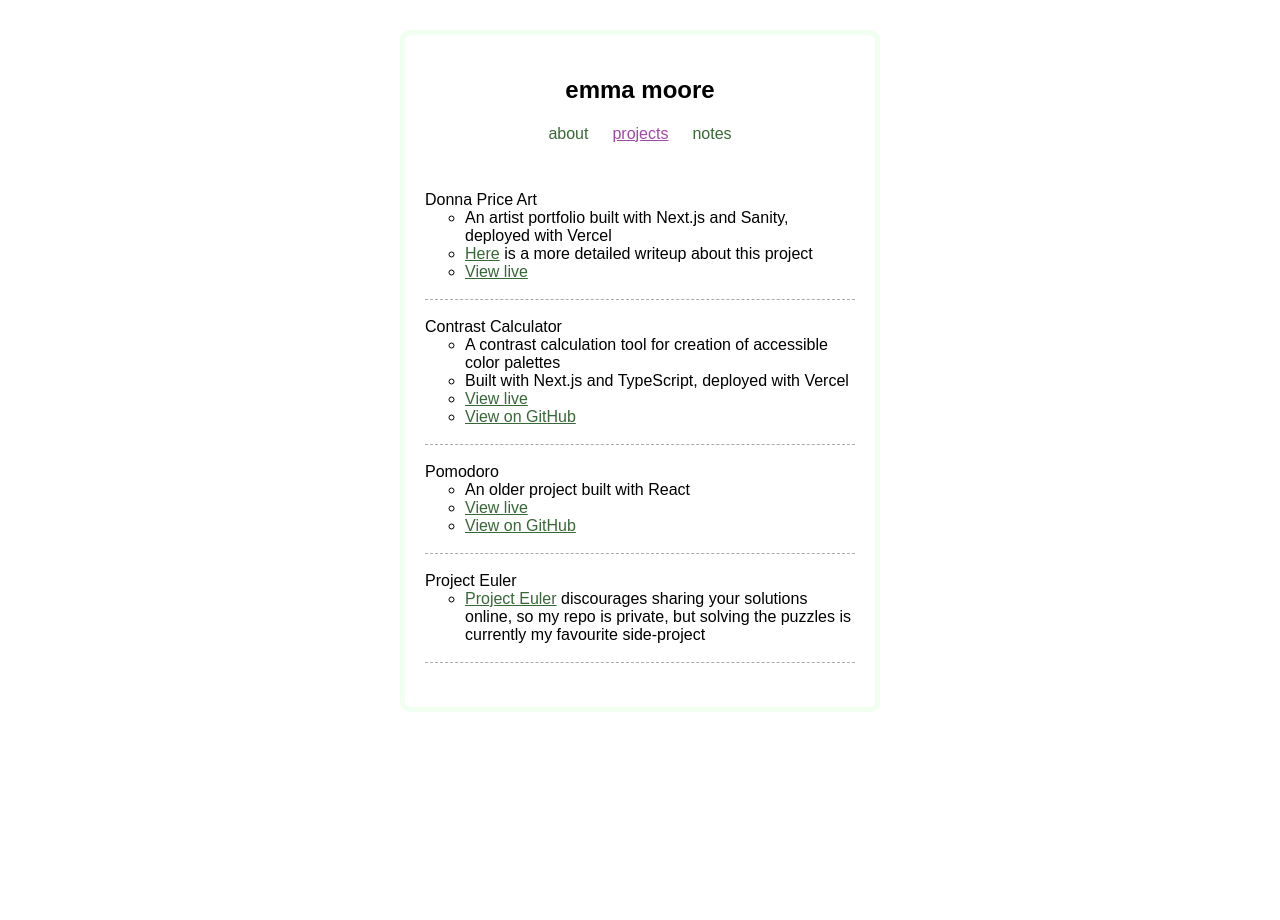
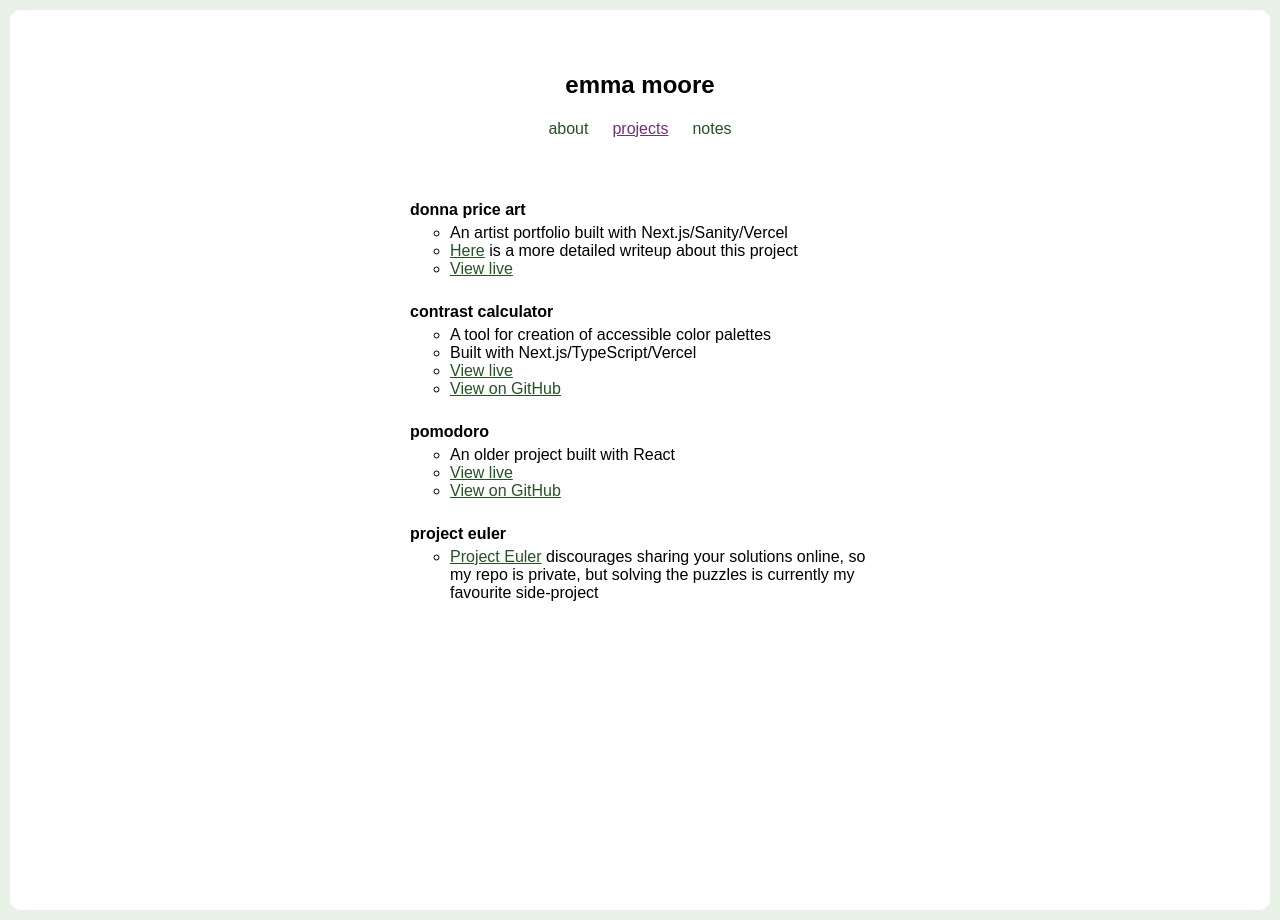
Before and after one commit to emoore29/emoore29.github.io, a Jekyll site: the page built from projects.html, in a window 1280 px wide. Built offline with Jekyll 4.4.1, drawn with Linux system fonts in a browser that asks for light colours; some web fonts are replaced.

Commit message:
misc styling

```diff
--- a/_layouts/default.html
+++ b/_layouts/default.html
@@ -16,6 +16,7 @@
     />
   </head>
   <body>
+    <div class="container">
       <div class="center">
         <header>
           <h1 id="site-title">
@@ -25,5 +26,6 @@
         </header>
         <main class="page-content">{{ content }}</main>
       </div>
+    </div>
   </body>
 </html>
--- a/_layouts/note.html
+++ b/_layouts/note.html
@@ -3,7 +3,7 @@ layout: default
 ---
 
 <div class="note-content">
-  <h2>{{ page.title }}</h2>
+  <h4>{{ page.title }}</h4>
   <p class="note-date">{{ page.date | date_to_string }}</p>
   {{ content }}
 </div>
--- a/assets/css/styles.css
+++ b/assets/css/styles.css
@@ -1,11 +1,12 @@
 :root {
   --max-page-width: 500px;
   /* The following colors have AAA contrast with white background if font size >18px or 14px and bold */
-  --green: #386837;
-  --purple: #9f4aa5;
-  --dark-green: #313e31;
+  --green: #275126;
+  --accent: #e7f1e6;
+  --purple: #6c3371;
+  --dark-green: #1a241a;
   --grey: #575757;
-  --background-color: #aecab4;
+  --background-color: #ffffff;
 }
 
 * {
@@ -25,19 +26,25 @@ a:visited {
 }
 
 body {
-  margin: 0 auto;
+  margin: 0;
   padding: 10px;
+  font-family: "Afacad Flux", sans-serif;
+  background-color: var(--accent);
+}
+
+.container {
+  border-radius: 10px;
+  width: 100%;
   display: flex;
   flex-direction: column;
+  align-items: center;
   min-height: 100vh;
-  max-width: var(--max-page-width);
-  font-family: "Afacad Flux", sans-serif;
+  background-color: var(--background-color);
 }
 
 .center {
+  max-width: var(--max-page-width);
   margin: 20px 0;
-  border: 5px solid honeydew;
-  border-radius: 10px;
   padding: 20px;
 }
 
@@ -58,6 +65,22 @@ header {
 h2 {
   font-size: large;
   margin-bottom: 0;
+}
+
+h1,
+h2,
+h3,
+h4 {
+  margin: 30px 0 5px 0;
+  text-transform: lowercase;
+}
+
+.portfolio-list h4 {
+  margin-top: 15px;
+}
+
+p {
+  margin: 5px 0 15px 0;
 }
 
 #site-title {
@@ -118,6 +141,7 @@ footer {
 
 .note-link {
   text-decoration: none;
+  font-weight: 500;
 }
 
 .portfolio-list {
@@ -132,6 +156,7 @@ footer {
   margin: 0;
   font-style: italic;
   color: var(--grey);
+  font-size: small;
 }
 
 hr {
@@ -154,8 +179,8 @@ hr {
 }
 
 .socials {
-  list-style-type: none;
+  list-style-position: inside;
   padding-left: 0;
   gap: 5px;
-  margin-bottom: 5px;
+  margin: 5px 0;
 }
--- a/notes.html
+++ b/notes.html
@@ -1,14 +1,13 @@
 ---
-title: emoore | notes
+title: emoore/notes
 permalink: /notes
 ---
 
 <ul class="notes-list">
   {% for note in site.posts %}
   <li class="note">
-    <a href="{{ note.url }}" class="note-link">{{ note.title }}</a>
+    <a href="{{ note.url }}" class="note-link">{{ note.title | downcase}}</a>
     <p class="note-date">{{ note.date | date_to_string }}</p>
   </li>
-  <hr />
   {% endfor %}
 </ul>
--- a/projects.html
+++ b/projects.html
@@ -1,15 +1,13 @@
 ---
-title: emoore | projects
+title: emoore/projects
 permalink: /projects
 ---
 
 <ul class="portfolio-list">
   <li>
-    Donna Price Art
+    <h4>Donna Price Art</h4>
     <ul>
-      <li>
-        An artist portfolio built with Next.js and Sanity, deployed with Vercel
-      </li>
+      <li>An artist portfolio built with Next.js/Sanity/Vercel</li>
       <li>
         <a href="/2024/10/10/building-an-art-portfolio.html" target="_blank">
           Here</a
@@ -21,14 +19,11 @@ permalink: /projects
       </li>
     </ul>
   </li>
-  <hr />
   <li>
-    Contrast Calculator
+    <h4>Contrast Calculator</h4>
     <ul>
-      <li>
-        A contrast calculation tool for creation of accessible color palettes
-      </li>
-      <li>Built with Next.js and TypeScript, deployed with Vercel</li>
+      <li>A tool for creation of accessible color palettes</li>
+      <li>Built with Next.js/TypeScript/Vercel</li>
       <li>
         <a href="https://acpd.vercel.app/" target="_blank">View live</a>
       </li>
@@ -39,10 +34,9 @@ permalink: /projects
       </li>
     </ul>
   </li>
-  <hr />
+  <li>
+    <h4>Pomodoro</h4>
 
-  <li>
-    Pomodoro
     <ul>
       <li>An older project built with React</li>
       <li>
@@ -57,10 +51,9 @@ permalink: /projects
       </li>
     </ul>
   </li>
-  <hr />
+  <li>
+    <h4>Project Euler</h4>
 
-  <li>
-    Project Euler
     <ul>
       <li>
         <a href="https://projecteuler.net/" target="_blank">Project Euler</a>
@@ -69,5 +62,4 @@ permalink: /projects
       </li>
     </ul>
   </li>
-  <hr />
 </ul>
```
Also changed, not shown: about.md (+11 -5 lines), 8 other files. Lines whose indentation alone changed are shown as unchanged.
